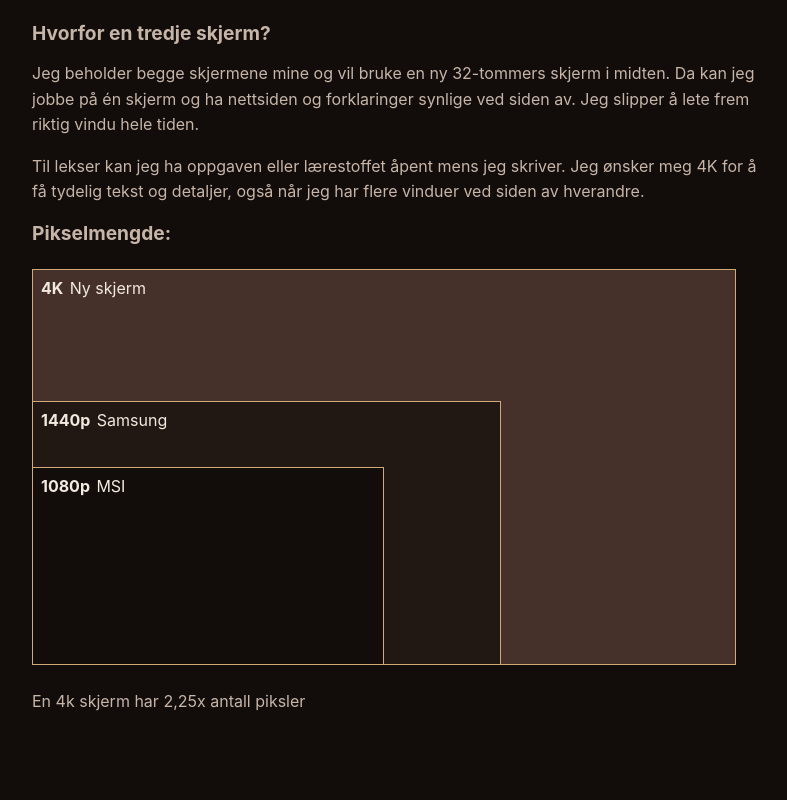
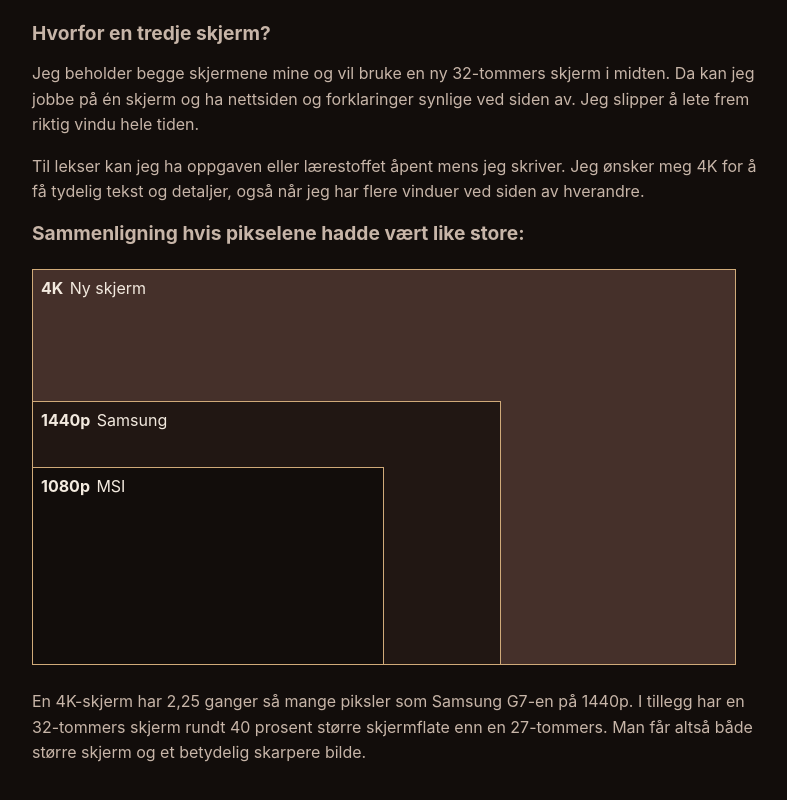
Before and after one commit to pedermaeland/Wishlist, a plain HTML site: page products/bidrag-til-ny-skjerm.html in a window 1280 px wide. Shown: the part 614-1414 px from the top of the page, without its empty margins (128-915 px from the left). Before the commit the page ends 1377 px from the top, so only its background shows below. Drawn offline with Linux system fonts and the light colour scheme.

Commit message:
Rephrasing (bidrag til ny skjerm)

```diff
--- a/products/bidrag-til-ny-skjerm.html
+++ b/products/bidrag-til-ny-skjerm.html
@@ -65,7 +65,7 @@
                 </p>
 
                 <h2>
-                    Pikselmengde:
+                    Sammenligning hvis pikselene hadde vært like store:
                 </h2>
 
                 <figure class="resolution-comparison" role="img" aria-label="Sammenligning i samme målestokk: 4K for den nye skjermen, 1440p for min Samsung G7 og 1080p for min MSI.">
@@ -80,7 +80,9 @@
                     </div>
                 </figure>
                 <p>
-                    En 4k skjerm har 2,25x antall piksler
+                    En 4K-skjerm har 2,25 ganger så mange piksler som Samsung G7-en på 1440p.
+                    I tillegg har en 32-tommers skjerm rundt 40 prosent større skjermflate
+                    enn en 27-tommers. Man får altså både større skjerm og et betydelig skarpere bilde.
                 </p>
 
             </section>
```
